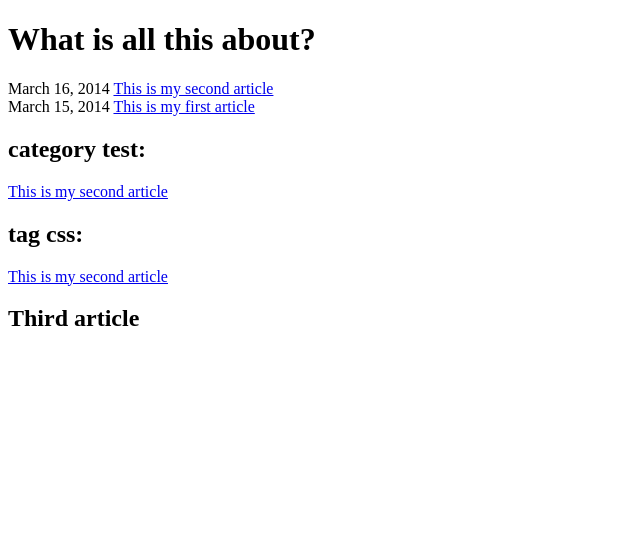
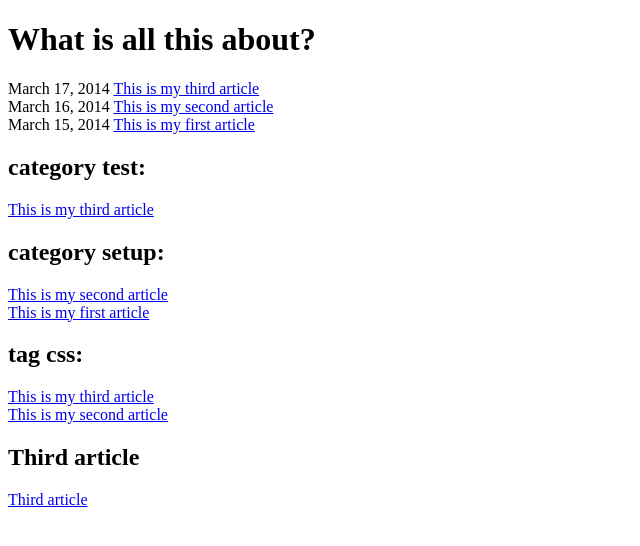
Before and after one commit to developinguxd/developinguxd.github.io, a Jekyll site: the page built from index.html, in a window 1280 px wide. Shown: the top 546 px of the page, without its empty margins (0-640 px from the left). Built offline with Jekyll 4.4.1, drawn with Linux system fonts in a browser that asks for light colours.

Commit message:
Reintroduce third article

```diff
--- a/index.html
+++ b/index.html
@@ -17,9 +17,15 @@ title: What is all this about?
     <a href="{{ post.url }}">{{ post.title }}</a><br>
 {% endfor %}
 
+<h2>category setup:</h2>
+{% for post in site.categories.setup %}
+    <a href="{{ post.url }}">{{ post.title }}</a><br>
+{% endfor %}
+
 <h2>tag css:</h2>
 {% for post in site.tags.css %}
     <a href="{{ post.url }}">{{ post.title }}</a><br>
 {% endfor %}
 
 <h2>Third article</h2>
+    <a href="{% post_url 2014-03-17-third-entry %}">Third article</a><br>
```
Also changed, not shown: _posts/2014-03-15-first-entry.md (+1 -2 lines), _posts/2014-03-16-second-entry.md (+1 -2 lines), _posts/2014-03-17-third-entry.md (renamed from _posts/setup/third-entry.md, +1 -2 lines).
